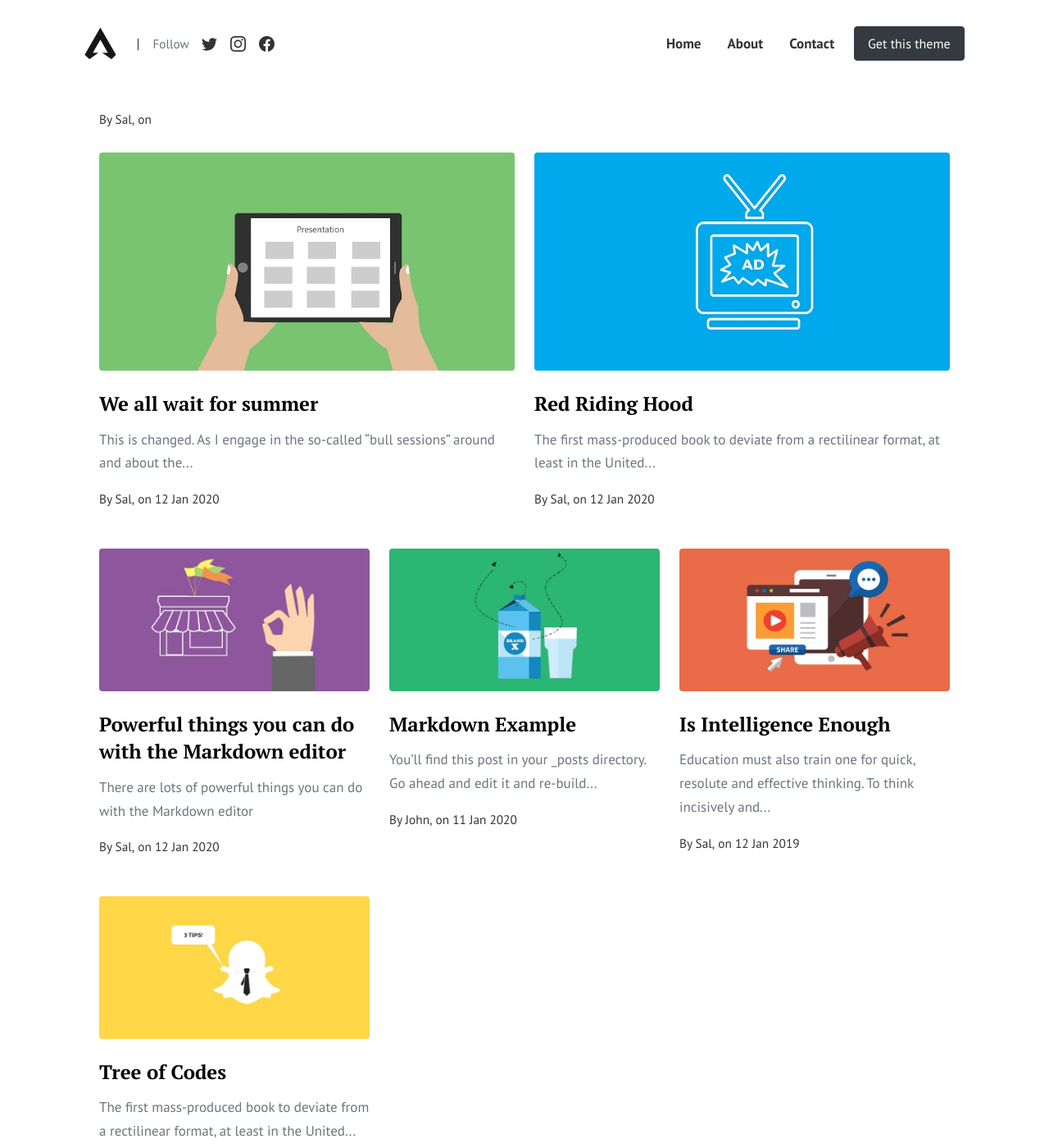
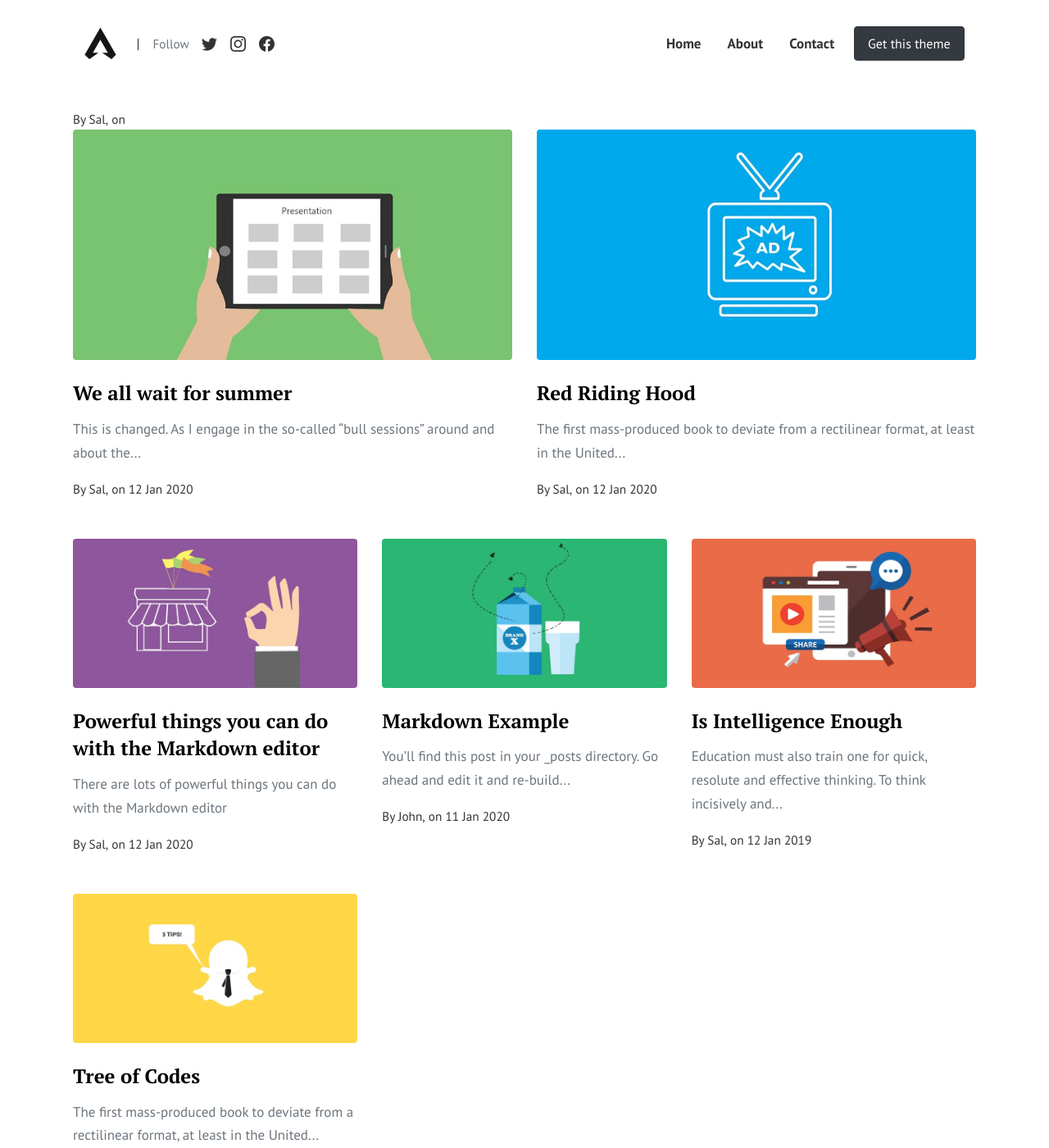
Before and after one commit to kouroshmoini/moini.org, a Jekyll site: the page built from index.html, in a window 1280 px wide and 1400 px high. Shown: the whole window at 82% size. Built offline with Jekyll 4.4.1, drawn with Linux system fonts in a browser that asks for light colours; the list of posts is cut into pages by our own code.

Commit message:
Update custom.css

```diff
--- a/assets/css/custom.css
+++ b/assets/css/custom.css
@@ -1,36 +1,16 @@
-/* =========================
-   HOME PAGE ONLY FIXES ✅
-   ========================= */
-
-/* Make homepage content behave like a normal centered container */
-.layout-default .home-wrap {
-  max-width: 1200px;
-  margin: 0 auto;
+/* Homepage only: make layout wider without affecting posts */
+.home-wrap .home-container {
+  width: 100% !important;
+  max-width: 1200px !important; /* adjust: 1100 / 1200 / 1300 */
   padding-left: 20px;
   padding-right: 20px;
+  margin-left: auto;
+  margin-right: auto;
 }
 
-/* Remove weird row overflow from Bootstrap negative margins */
-.layout-default .home-wrap .row {
-  margin-left: 0;
-  margin-right: 0;
-}
-
-/* Re-apply safe gutters inside the row */
-.layout-default .home-wrap .row > [class*="col-"] {
-  padding-left: 12px;
-  padding-right: 12px;
-}
-
-/* Big latest post spacing */
-.layout-default .home-latest {
-  margin-bottom: 28px;
-}
-
-/* Mobile: reduce side padding */
-@media (max-width: 767px) {
-  .layout-default .home-wrap {
-    padding-left: 14px;
-    padding-right: 14px;
+/* Make it even wider on big screens */
+@media (min-width: 1200px) {
+  .home-wrap .home-container {
+    max-width: 1320px !important;
   }
 }
```
